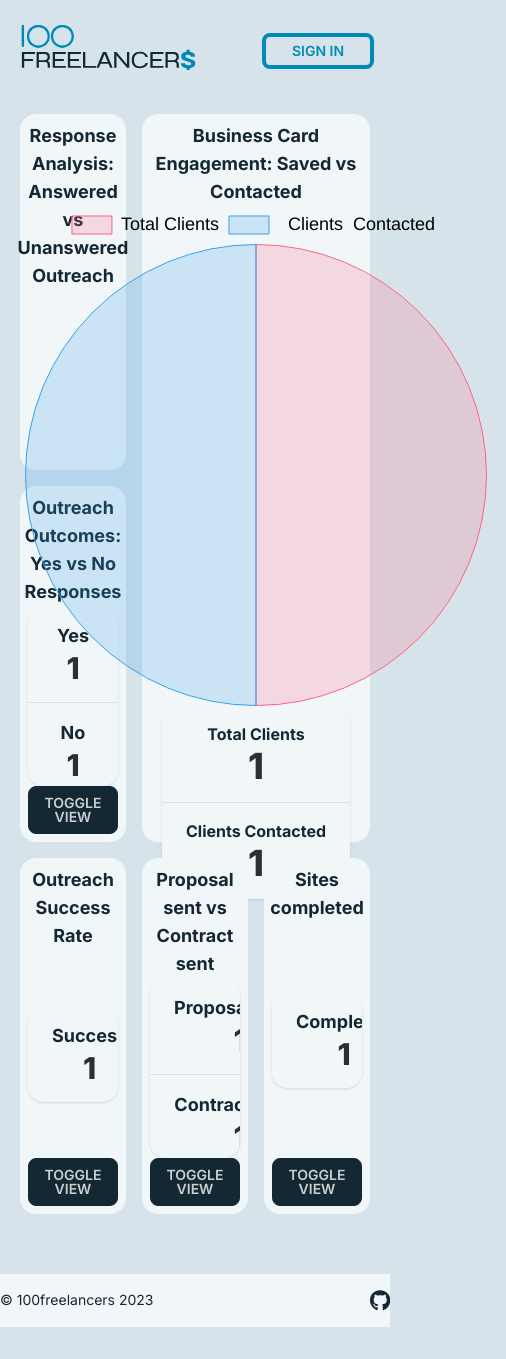
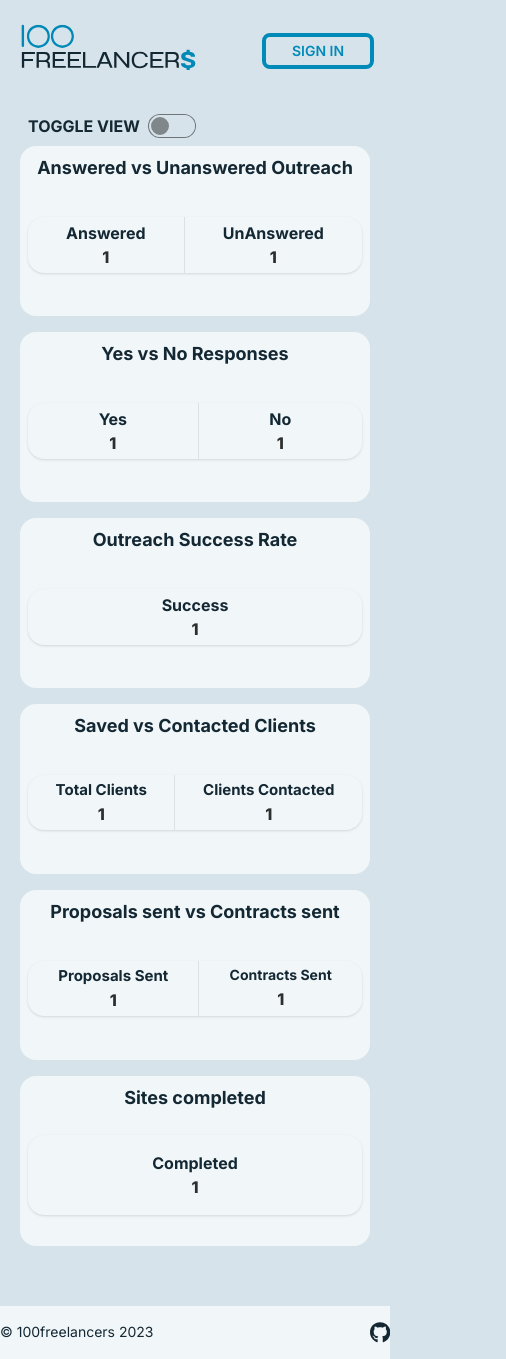
Before and after one commit to devlarabar/100freelancers, a Next.js app in the folder client/: page /profile in a window 390 px wide. Shown: the whole page, 506 px wide, since content can reach past the window. Before the commit the page ends 1327 px from the top, so only its background shows below. Built offline with nearby package versions, Linux system fonts and the light colour scheme; no server answers.

Commit message:
made profile page responsive

```diff
--- a/client/app/profile/page.jsx
+++ b/client/app/profile/page.jsx
@@ -1,14 +1,19 @@
 "use client";
 import React, { useState, useEffect } from "react";
-import BusinessCardEngagementChart from "@components/client/stats/BusinessCardEngagementChart";
+import BusinessEngagementChart from "@components/client/stats/BusinessCardEngagementChart";
 import NumberStats from "@components/client/stats/NumberStats";
 import ProposalVsContract from "@components/client/stats/ProposalVsContract";
 import SiteCompleted from "@components/client/stats/SiteCompleted";
-import OutreachResponseRate from "@components/client/stats/OutreachResponseRate";
+import OutreachSuccesseRate from "@components/client/stats/OutreachSuccesseRate";
 import OutreachResults from "@components/client/stats/YesOrNoResponse";
+import OutreachResponseAnalyzer from "@components/client/stats/OutreachResponseAnalyzer";
 import { fetchStats } from "@utils/stats";
 
 export default function Profile() {
+  const [viewPercentage, setViewPercentage] = useState(false);
+
+  const [isChecked, setIsChecked] = useState(false);
+
   const [statsData, setStatsData] = useState({
     profileStats: {
       totalClients: 1,
@@ -20,54 +25,109 @@ export default function Profile() {
       proposalsSent: 1,
       contractsSent: 1,
       sitesCompleted: 1,
-      paid:1,
+      paid: 1,
     },
   });
 
+  const changeView = () => {
+    setIsChecked(!isChecked);
+    setViewPercentage(!viewPercentage);
+  };
   useEffect(() => {
     fetchStats().then((data) => setStatsData((prevData) => data));
   }, []);
+
   const maxWidth = "1000px";
+
+  const minWidth = "300px";
+
   const maxHeight = "1200px";
 
   return (
-    <main
-      className={`grid h-[1100px] max-h-[${maxHeight}]  max-w-[${maxWidth}] grid-cols-12 grid-rows-6 gap-4  text-center font-bold text-secondary`}
+    <main>
+      <div className=" mb-2 flex items-center justify-start gap-2 pl-2">
+        <span className="font-bold text-secondary">TOGGLE VIEW</span>
+        <label className=" flex">
+          <input
+            type="checkbox"
+            className="toggle"
+            checked={isChecked}
+            onChange={changeView}
+          />
+        </label>
+      </div>
+      <section
+        className={`grid h-[1100px] max-h-[${maxHeight}] max-w-[${maxWidth}]  min-w-[${minWidth}] gap-4 text-center  font-bold text-secondary 2xs:grid-cols-1 2xs:grid-rows-6 xs:grid-cols-1 xs:grid-rows-6 sm:grid-cols-4 sm:grid-rows-5 sm:gap-4 md:grid-cols-4 md:grid-rows-5 lg:grid-cols-6 lg:grid-rows-4 xl:grid-cols-12 xl:grid-rows-6`}
       >
-      <section className="rounded-box  col-span-4  col-start-1 row-span-2 row-start-1 flex flex-col items-center justify-between bg-primary p-2">
-        <h3>Response Analysis: Answered vs Unanswered Outreach</h3>
+        <section className="rounded-box  bg-primary p-2 2xs:row-start-1 2xs:flex 2xs:flex-col 2xs:items-center 2xs:justify-between xs:col-span-1 sm:col-span-2 sm:col-start-1 md:col-span-2 md:col-start-1 lg:col-span-3 lg:col-start-1 lg:row-span-1 lg:row-start-1 xl:col-span-4 xl:col-start-1 xl:row-span-2 xl:row-start-1">
+          <h3 className="xs:text-base sm:text-lg ">
+            Answered vs Unanswered Outreach
+          </h3>
+          <div className=" my-auto w-full rounded-lg  sm:items-center md:flex md:items-center">
+            <div className="w-full  md:shrink">
+              <OutreachResponseAnalyzer
+                stats={statsData}
+                showPercentage={viewPercentage}
+              />
+            </div>
+          </div>
         </section>
-      <section className="rounded-box   col-span-4 col-start-1 row-span-2 row-start-3 flex flex-col items-center justify-between bg-primary p-2">
-        <h3>Outreach Outcomes: Yes vs No Responses</h3>
-        <OutreachResults stats={statsData} />
+        <section className="rounded-box bg-primary p-2 2xs:row-start-2 2xs:flex 2xs:flex-col 2xs:items-center 2xs:justify-between xs:col-span-1 sm:col-span-2 sm:col-start-3 sm:row-start-1 md:col-span-2 md:col-start-3 md:row-start-1 lg:col-span-3  lg:col-start-1 lg:row-span-1 lg:row-start-2 xl:col-span-4 xl:col-start-1 xl:row-span-2 xl:row-start-3">
+          <h3 className="xs:text-base sm:text-lg">Yes vs No Responses</h3>
+          <div className=" my-auto  w-full rounded-lg md:flex">
+            <div className="w-full md:shrink">
+              <OutreachResults
+                stats={statsData}
+                showPercentage={viewPercentage}
+              />
+            </div>
+          </div>
         </section>
-      <section className="rounded-box  col-span-4 col-start-1 row-span-2 row-start-5  flex flex-col items-center justify-between bg-primary p-2">
-        <h3>Outreach Success Rate </h3>
-        <OutreachResponseRate stats={statsData} />
+        <section className="rounded-box bg-primary  p-2 2xs:row-start-3 2xs:flex 2xs:flex-col  2xs:items-center 2xs:justify-between xs:col-span-1 sm:col-span-2 sm:col-start-1 sm:row-span-1 sm:row-start-4 md:col-span-2 md:col-start-1 md:row-span-1 md:row-start-4 lg:col-span-3 lg:col-start-1 lg:row-span-1 lg:row-start-3 xl:col-span-4 xl:col-start-1 xl:row-span-2 xl:row-start-5">
+          <h3 className="xs:text-base sm:text-lg">Outreach Success Rate </h3>
+          <div className=" my-auto  w-full rounded-lg md:flex">
+            <div className="w-full md:shrink">
+              <OutreachSuccesseRate
+                stats={statsData}
+                showPercentage={viewPercentage}
+              />
+            </div>
+          </div>
         </section>
-      <section className=" rounded-box col-span-8 col-start-5 row-span-4 row-start-1 flex flex-col items-center justify-start bg-primary p-2">
-        <h3>Business Card Engagement: Saved vs Contacted</h3>
-        <div className="my-auto w-[500px]">
-          <BusinessCardEngagementChart stats={statsData} />
+        <section className=" rounded-box  bg-primary p-2 2xs:row-start-4 2xs:flex 2xs:flex-col 2xs:items-center 2xs:justify-between xs:col-span-1 sm:col-span-4 sm:col-start-1 sm:row-span-2 sm:row-start-2 md:col-span-4 md:col-start-1 md:row-span-2  md:row-start-2 lg:col-span-3 lg:col-start-4 lg:row-span-3 lg:row-start-1 xl:col-span-8 xl:col-start-5 xl:row-span-4 xl:row-start-1">
+          <h3 className="xs:text-base sm:text-lg">
+            Saved vs Contacted Clients
+          </h3>
+          <div className="flex w-full  grow items-center   transition-all duration-300 2xs:justify-evenly sm:justify-evenly md:justify-evenly lg:flex-col lg:justify-evenly xl:justify-evenly">
+            <div className="relative sm:h-[340px] sm:w-[340px] md:h-[350px] md:w-[350px]  lg:h-[400px] lg:w-[400px] xl:h-[500px] xl:w-[500px]">
+              <BusinessEngagementChart stats={statsData} />
             </div>
-        <div className=" align-bottom">
-          <NumberStats stats={statsData} />
+            <div className=" w-full align-bottom">
+              <NumberStats stats={statsData} showPercentage={viewPercentage} />
+            </div>
           </div>
         </section>
 
-      <section className=" rounded-box col-span-4 col-start-5 row-span-2 flex flex-col items-center justify-between bg-primary p-2">
-        <h3>Proposal sent vs Contract sent</h3>
-        <ProposalVsContract stats={statsData} />
+        <section className="rounded-box  bg-primary p-2 2xs:row-start-5 2xs:flex 2xs:flex-col 2xs:items-center 2xs:justify-between xs:col-span-1 sm:col-span-2 sm:col-start-3 sm:row-span-1 sm:row-start-4 md:col-span-2 md:col-start-3 md:row-span-1 md:row-start-4  lg:col-span-3 lg:col-start-1 lg:row-span-1 lg:row-start-4 xl:col-span-4 xl:col-start-5 xl:row-span-2">
+          <h3 className=" xs:text-base sm:text-lg">
+            Proposals sent vs Contracts sent
+          </h3>
+          <div className=" my-auto w-full rounded-lg md:flex ">
+            <div className="w-full md:shrink">
+              <ProposalVsContract
+                stats={statsData}
+                showPercentage={viewPercentage}
+              />
+            </div>
+          </div>
         </section>
-      <section className="  rounded-box  col-span-4 col-start-9 row-span-2 flex flex-col items-center justify-between bg-primary p-2">
-        <h3>Sites completed</h3>
-        <SiteCompleted stats={statsData} />
+        <section className=" rounded-box  bg-primary p-2  2xs:row-start-6 2xs:flex 2xs:flex-col 2xs:items-center 2xs:justify-between xs:col-span-1 sm:col-span-4 sm:col-start-1 sm:row-span-1 sm:row-start-5 md:col-span-4 md:col-start-1 md:row-start-5  md:flex lg:col-span-3 lg:col-start-4 lg:row-span-1  lg:row-start-4 xl:col-span-4 xl:col-start-9 xl:row-span-2">
+          <h3 className=" xs:text-base sm:text-lg">Sites completed</h3>
+          <div className=" my-auto  w-full rounded-lg">
+            <SiteCompleted stats={statsData} showPercentage={viewPercentage} />
+          </div>
+        </section>
       </section>
     </main>
   );
 }
-/**
- * thought process
- *
- *
- */
--- a/client/components/client/stats/BusinessCardEngagementChart.jsx
+++ b/client/components/client/stats/BusinessCardEngagementChart.jsx
@@ -9,9 +9,9 @@ function BusinessCardEngagementChart({ stats }) {
     labels: ["Total Clients", "  Clients  Contacted "],
     datasets: [
       {
-        data: [60,40],
-        backgroundColor: ["rgba(255, 99, 132, 0.2)", "rgba(54, 162, 235, 0.2)"],
-        borderColor: ["rgba(255, 99, 132, 1)", "rgba(54, 162, 235, 1)"],
+        data: [60, 40],
+        backgroundColor: ["#E8DAB2", "#C0D6DF"],
+        borderColor: ["#E8DAB2", "#C0D6DF"],
         borderWidth: 1,
       },
     ],
@@ -23,7 +23,7 @@ function BusinessCardEngagementChart({ stats }) {
       legend: {
         labels: {
           font: {
-            size: 18,
+            size: 15,
           },
           color: "primary",
         },
@@ -44,11 +44,12 @@ function BusinessCardEngagementChart({ stats }) {
         };
         return updatedData;
       });
+
     updateChartData(stats);
   }, [stats]);
 
   return (
-    <div className=" h-full ">
+    <div className=" hidden  sm:block h-full w-full sm:p-2">
       <Pie data={chartData} options={chartOptions} />
     </div>
   );
--- a/client/components/client/stats/NumberStats.jsx
+++ b/client/components/client/stats/NumberStats.jsx
@@ -1,10 +1,11 @@
 import React from "react";
 import { useEffect, useState } from "react";
-function NumberStats({ stats}) {
+function NumberStats({ stats, showPercentage }) {
   const [numberData, setNumberData] = useState({
     totalClient: 0,
     clientsContacted: 0,
   });
+
   useEffect(() => {
     setNumberData((prevData) => ({
       totalClient: stats.profileStats["totalClients"],
@@ -12,15 +13,31 @@ function NumberStats({ stats}) {
     }));
   }, [stats]);
 
+  const outreachPercentage = numberData.totalClient
+    ? ((numberData.clientsContacted / numberData.totalClient) * 100).toFixed(2)
+    : 0;
+
   return (
-    <div className="stats stats-vertical bg-primary text-primary-content shadow lg:stats-horizontal">
-      <div className="stat">
-        <div className="stat-title  text-secondary">Total Clients</div>
-        <div className="stat-value">{numberData.totalClient}</div>
+    <div className="stats stats-vertical w-full bg-primary text-primary-content shadow 2xs:stats-horizontal lg:stats-horizontal">
+      <div className="stat p-1">
+        <div className=" sm:text-md stat-title text-secondary 2xs:text-[15px] xs:text-base sm:flex sm:items-center sm:justify-center xl:text-lg">
+          Total Clients
+        </div>
+        <div className="stat-value 2xs:text-base xs:text-base sm:text-lg lg:text-2xl xl:text-2xl">
+          {numberData.totalClient}
+        </div>
       </div>
-      <div className="stat">
-        <div className="stat-title text-secondary">Clients Contacted</div>
-        <div className="stat-value">{numberData.clientsContacted}</div>
+      <div className="stat p-1">
+        <div className=" sm:text-md stat-title text-secondary 2xs:text-[15px] xs:text-base sm:flex sm:items-center sm:justify-center xl:text-lg">
+          Clients Contacted
+        </div>
+        <div className="stat-value 2xs:text-base xs:text-base sm:text-lg lg:text-2xl xl:text-2xl">
+          {showPercentage ? (
+            <span>{outreachPercentage}%</span>
+          ) : (
+            numberData.clientsContacted
+          )}
+        </div>
       </div>
     </div>
   );
--- /dev/null
+++ b/client/components/client/stats/OutreachResponseAnalyzer.jsx
@@ -0,0 +1,61 @@
+import React from "react";
+import { useEffect, useState } from "react";
+import CountUp from "react-countup";
+
+function OutreachResponseAnalyzer({ stats, showPercentage }) {
+  const [responseCounts, setResponseCounts] = useState({
+    answeredOutreach: 0,
+    unAnsweredOutReach: 0,
+  });
+  useEffect(() => {
+    setResponseCounts((prevData) => ({
+      answeredOutreach: stats.profileStats["answeredOutreach"],
+      unAnsweredOutReach: stats.profileStats["unansweredOutreach"],
+    }));
+  }, [stats]);
+
+  const totalResponses =
+    responseCounts.answeredOutreach + responseCounts.unAnsweredOutReach;
+
+  const answeredPercentages = totalResponses
+    ? ((responseCounts.answeredOutreach / totalResponses) * 100).toFixed(2)
+    : 0;
+  const unAnsweredPercentages = totalResponses
+    ? ((responseCounts.unAnsweredOutReach / totalResponses) * 100).toFixed(2)
+    : 0;
+  return (
+    <>
+      <div className=" stats stats-vertical w-full bg-primary  text-primary-content  shadow 2xs:stats-horizontal xs:stats-horizontal sm:stats-horizontal  md:stats-horizontal lg:stats-horizontal sm:h-24">
+        <div className="stat  p-1 xs:p-0">
+          <div className="sm:text-md stat-title text-secondary 2xs:text-base xs:text-base sm:flex sm:items-center sm:justify-center xl:text-lg">
+            Answered
+          </div>
+          <div className="stat-value 2xs:text-base xs:text-base sm:text-lg lg:text-2xl xl:text-2xl">
+            {showPercentage ? (
+              <span>{answeredPercentages}%</span>
+            ) : (
+              <CountUp end={responseCounts.answeredOutreach} duration={2.75} />
+            )}
+          </div>
+        </div>
+        <div className="stat p-1 sm:p-0">
+          <div className="sm:text-md stat-title text-secondary 2xs:text-base xs:text-base sm:flex sm:items-center sm:justify-center xl:text-lg">
+            UnAnswered
+          </div>
+          <div className="stat-value 2xs:text-base xs:text-base sm:text-lg lg:text-2xl xl:text-2xl">
+            {showPercentage ? (
+              <span>{unAnsweredPercentages}%</span>
+            ) : (
+              <CountUp
+                end={responseCounts.unAnsweredOutReach}
+                duration={2.75}
+              />
+            )}
+          </div>
+        </div>
+      </div>
+    </>
+  );
+}
+
+export default OutreachResponseAnalyzer;
--- a/client/components/client/stats/OutreachResponseRate.jsx
+++ b/client/components/client/stats/OutreachSuccesseRate.jsx
@@ -2,7 +2,7 @@ import React from "react";
 import { useEffect, useState } from "react";
 import CountUp from "react-countup";
 
-function OutreachResponseRate({ stats }) {
+function OutreachSuccesseRate({ stats, showPercentage }) {
   const [responseCounts, setResponseCounts] = useState({
     respondedCount: 0,
     notRespondedCount: 0,
@@ -14,20 +14,21 @@ function OutreachResponseRate({ stats }) {
     }));
   }, [stats]);
 
-  const [viewPercentage, setViewPercentage] = useState(false);
-
-  const totalResponses = responseCounts.respondedCount + responseCounts.notRespondedCount;
+  const totalResponses =
+    responseCounts.respondedCount + responseCounts.notRespondedCount;
 
   const respondedRate = totalResponses
     ? ((responseCounts.respondedCount / totalResponses) * 100).toFixed(2)
     : 0;
   return (
     <>
-      <div className=" stats stats-vertical w-full bg-primary text-primary-content  shadow lg:stats-horizontal ">
-        <div className="stat ">
-          <div className="stat-title text-lg text-secondary">Success</div>
-          <div className="stat-value text-3xl">
-            {viewPercentage ? (
+      <div className=" xs:stat-horizontal stats stats-vertical w-full bg-primary text-primary-content shadow md:stats-horizontal lg:stats-horizontal ">
+        <div className="stat p-1">
+          <div className="sm:text-md stat-title text-secondary 2xs:text-base xs:text-base sm:flex sm:items-center sm:justify-center xl:text-lg">
+            Success
+          </div>
+          <div className="stat-value 2xs:text-base xs:text-base sm:text-lg lg:text-2xl xl:text-2xl">
+            {showPercentage ? (
               <span>{respondedRate}%</span>
             ) : (
               <CountUp end={responseCounts.respondedCount} duration={2.75} />
@@ -35,13 +36,7 @@ function OutreachResponseRate({ stats }) {
           </div>
         </div>
       </div>
-      <button
-        className="btn btn-secondary"
-        onClick={() => setViewPercentage(!viewPercentage)}
-      >
-        Toggle View
-      </button>
     </>
   );
 }
-export default OutreachResponseRate;
+export default OutreachSuccesseRate;
--- a/client/components/client/stats/ProposalVsContract.jsx
+++ b/client/components/client/stats/ProposalVsContract.jsx
@@ -2,7 +2,7 @@ import React from "react";
 import { useEffect, useState } from "react";
 import CountUp from "react-countup";
 
-function ProposalVsContract({ stats }) {
+function ProposalVsContract({ stats, showPercentage }) {
   const [numberData, setNumberData] = useState({
     proposalSent: 0,
     contractsSent: 0,
@@ -14,8 +14,6 @@ function ProposalVsContract({ stats }) {
     }));
   }, [stats]);
 
-  const [viewPercentage, setViewPercentage] = useState(false);
-
   const total = numberData.proposalSent + numberData.contractsSent;
 
   const proposalPercentage = total
@@ -26,25 +24,25 @@ function ProposalVsContract({ stats }) {
     : 0;
   return (
     <>
-      <div className=" stats stats-vertical w-full bg-primary text-primary-content  shadow lg:stats-horizontal ">
-        <div className="stat">
-          <div className="stat-title text-lg text-secondary">
+      <div className=" stats stats-vertical w-full bg-primary text-primary-content shadow 2xs:stats-horizontal xs:stats-horizontal  sm:stats-horizontal md:stats-horizontal lg:stats-horizontal ">
+        <div className="stat p-1">
+          <div className="sm:text-md stat-title p-0 text-secondary 2xs:text-[15px] xs:text-base sm:flex sm:items-center sm:justify-center xl:text-lg">
             Proposals Sent
           </div>
-          <div className="stat-value text-3xl">
-            {viewPercentage ? (
+          <div className="stat-value 2xs:text-base xs:text-base sm:text-lg lg:text-2xl xl:text-2xl">
+            {showPercentage ? (
               <span>{proposalPercentage}%</span>
             ) : (
               <CountUp end={numberData.proposalSent} duration={2.75} />
             )}
           </div>
         </div>
-        <div className="stat">
-          <div className="stat-title text-lg text-secondary">
-            Contracts Sent
+        <div className="stat p-1">
+          <div className="sm:text-md stat-title p-0 text-secondary 2xs:text-sm xs:text-[15px] sm:flex sm:items-center sm:justify-center xl:text-lg">
+             Contracts Sent
           </div>
-          <div className="stat-value text-3xl">
-            {viewPercentage ? (
+          <div className="stat-value 2xs:text-base xs:text-base sm:text-lg lg:text-2xl xl:text-2xl">
+            {showPercentage ? (
               <span>{contractPercentage}%</span>
             ) : (
               <CountUp end={numberData.contractsSent} duration={2.75} />
@@ -52,12 +50,6 @@ function ProposalVsContract({ stats }) {
           </div>
         </div>
       </div>
-      <button
-        className="btn btn-secondary"
-        onClick={() => setViewPercentage(!viewPercentage)}
-      >
-        Toggle View
-      </button>
     </>
   );
 }
--- a/client/components/client/stats/SiteCompleted.jsx
+++ b/client/components/client/stats/SiteCompleted.jsx
@@ -2,7 +2,7 @@ import React from "react";
 import { useEffect, useState } from "react";
 import CountUp from "react-countup";
 
-function SiteCompleted({ stats }) {
+function SiteCompleted({ stats, showPercentage }) {
   const [numberData, setNumberData] = useState({
     siteCompleted: 0,
     paid: 0,
@@ -14,8 +14,6 @@ function SiteCompleted({ stats }) {
     }));
   }, [stats]);
 
-  const [viewPercentage, setViewPercentage] = useState(false);
-
   const total = numberData.siteCompleted + numberData.paid;
 
   const siteCompletedPercentage = total
@@ -25,9 +23,9 @@ function SiteCompleted({ stats }) {
     <>
       <div className=" stats stats-vertical w-full bg-primary text-primary-content  shadow lg:stats-horizontal ">
         <div className="stat ">
-          <div className="stat-title text-lg text-secondary">Completed</div>
-          <div className="stat-value text-3xl">
-            {viewPercentage ? (
+          <div className="sm:text-md stat-title text-secondary 2xs:text-base xs:text-base sm:flex sm:items-center sm:justify-center xl:text-lg">Completed</div>
+          <div className="stat-value 2xs:text-base xs:text-base sm:text-lg lg:text-2xl xl:text-2xl">
+            {showPercentage ? (
               <span>{siteCompletedPercentage}%</span>
             ) : (
               <CountUp end={numberData.siteCompleted} duration={2.75} />
@@ -35,12 +33,6 @@ function SiteCompleted({ stats }) {
           </div>
         </div>
       </div>
-      <button
-        className="btn btn-secondary"
-        onClick={() => setViewPercentage(!viewPercentage)}
-      >
-        Toggle View
-      </button>
     </>
   );
 }
--- a/client/components/client/stats/YesOrNoResponse.jsx
+++ b/client/components/client/stats/YesOrNoResponse.jsx
@@ -2,7 +2,7 @@ import React from "react";
 import { useEffect, useState } from "react";
 import CountUp from "react-countup";
 
-function OutreachResults({ stats }) {
+function OutreachResults({ stats, showPercentage }) {
   const [responseCounts, setResponseCounts] = useState({
     yesResponse: 0,
     noResponse: 0,
@@ -14,8 +14,6 @@ function OutreachResults({ stats }) {
     }));
   }, [stats]);
 
-  const [viewPercentage, setViewPercentage] = useState(false);
-
   const totalResponses = responseCounts.yesResponse + responseCounts.noResponse;
 
   const yesPercentages = totalResponses
@@ -26,21 +24,25 @@ function OutreachResults({ stats }) {
     : 0;
   return (
     <>
-      <div className=" stats stats-vertical w-full bg-primary text-primary-content  shadow lg:stats-horizontal ">
-        <div className="stat ">
-          <div className="stat-title text-lg text-secondary">Yes</div>
-          <div className="stat-value text-3xl">
-            {viewPercentage ? (
+      <div className=" stats stats-vertical  w-full bg-primary text-primary-content shadow 2xs:stats-horizontal  xs:stats-horizontal sm:stats-horizontal md:stats-horizontal  lg:stats-horizontal sm:h-24">
+        <div className="stat p-1">
+          <div className="sm:text-md stat-title text-secondary 2xs:text-base xs:text-base sm:flex sm:items-center sm:justify-center  xl:text-lg ">
+            Yes
+          </div>
+          <div className="stat-value 2xs:text-base xs:text-base sm:text-lg lg:text-2xl xl:text-2xl">
+            {showPercentage ? (
               <span>{yesPercentages}%</span>
             ) : (
               <CountUp end={responseCounts.yesResponse} duration={2.75} />
             )}
           </div>
         </div>
-        <div className="stat ">
-          <div className="stat-title text-lg text-secondary">No</div>
-          <div className="stat-value text-3xl">
-            {viewPercentage ? (
+        <div className="stat p-1">
+          <div className="stat-title text-secondary 2xs:text-base xs:text-base sm:flex sm:items-center sm:justify-center xl:text-lg">
+            No
+          </div>
+          <div className=" stat-value 2xs:text-base xs:text-base sm:text-lg lg:text-2xl xl:text-2xl">
+            {showPercentage ? (
               <span>{noPercentages}%</span>
             ) : (
               <CountUp end={responseCounts.noResponse} duration={2.75} />
@@ -48,12 +50,6 @@ function OutreachResults({ stats }) {
           </div>
         </div>
       </div>
-      <button
-        className="btn btn-secondary"
-        onClick={() => setViewPercentage(!viewPercentage)}
-      >
-        Toggle View
-      </button>
     </>
   );
 }
```
Lines whose indentation alone changed are shown as unchanged.
